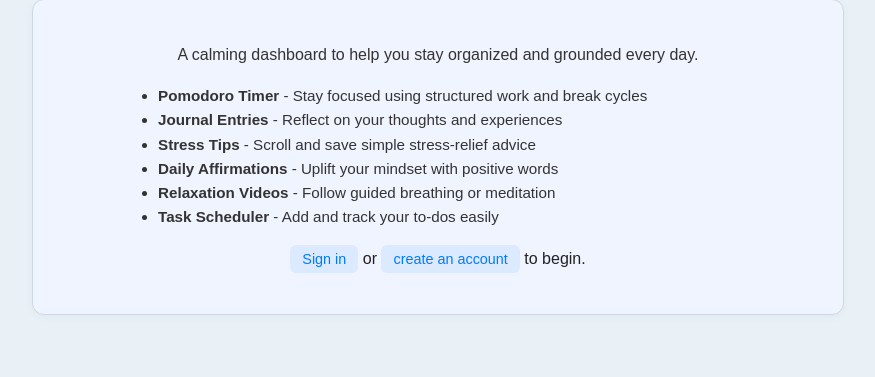
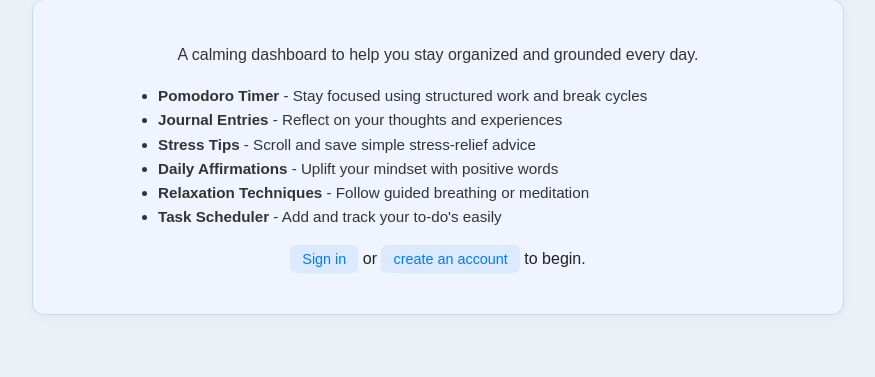
Before and after one commit to baoly25/focusflow, a Django app: page / in a window 1280 px wide. Shown: the part 203-580 px from the top of the page, without its empty margins (202-1077 px from the left). Run offline with Django 5.2, Linux system fonts and the light colour scheme.

Commit message:
Finishing Touches

```diff
--- a/base/static/styles/default.css
+++ b/base/static/styles/default.css
@@ -884,7 +884,9 @@ body.dark-mode {
   color: #e2e8f0;
 }
 
-.dark-mode .session-desc {
+.dark-mode .session-desc,
+.dark-mode .session-label,
+.dark-mode .auth-heading {
   color: #e2e8f0;
 }
 
--- a/base/templates/homepage.html
+++ b/base/templates/homepage.html
@@ -61,8 +61,8 @@
         <li><strong>Journal Entries</strong> - Reflect on your thoughts and experiences</li>
         <li><strong>Stress Tips</strong> - Scroll and save simple stress-relief advice</li>
         <li><strong>Daily Affirmations</strong> - Uplift your mindset with positive words</li>
-        <li><strong>Relaxation Videos</strong> - Follow guided breathing or meditation</li>
-        <li><strong>Task Scheduler</strong> - Add and track your to-dos easily</li>
+        <li><strong>Relaxation Techniques</strong> - Follow guided breathing or meditation</li>
+        <li><strong>Task Scheduler</strong> - Add and track your to-do's easily</li>
       </ul>
     </div>
 
```
